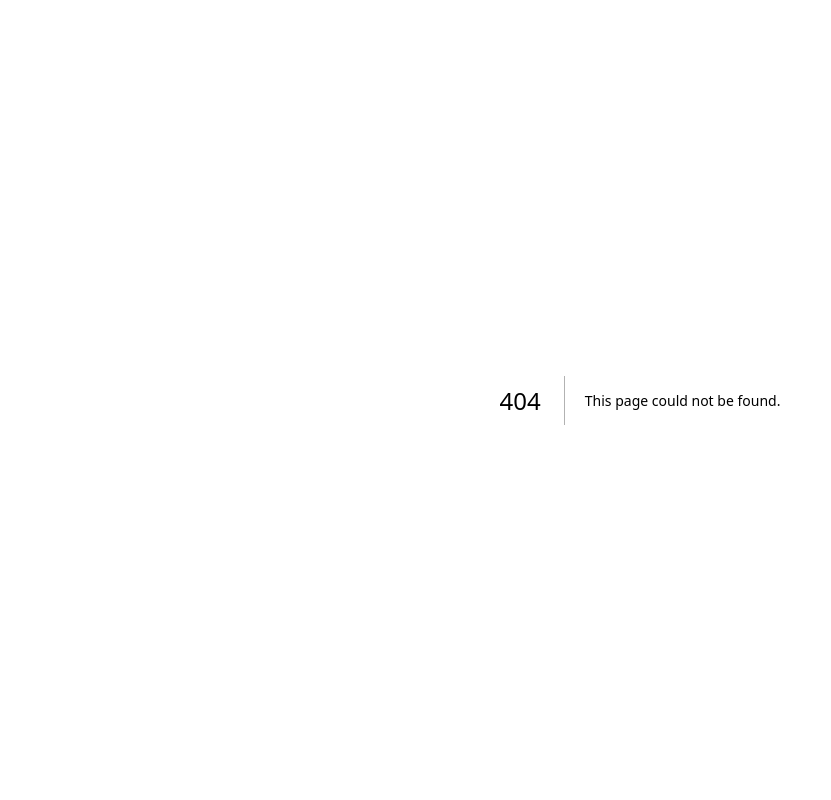
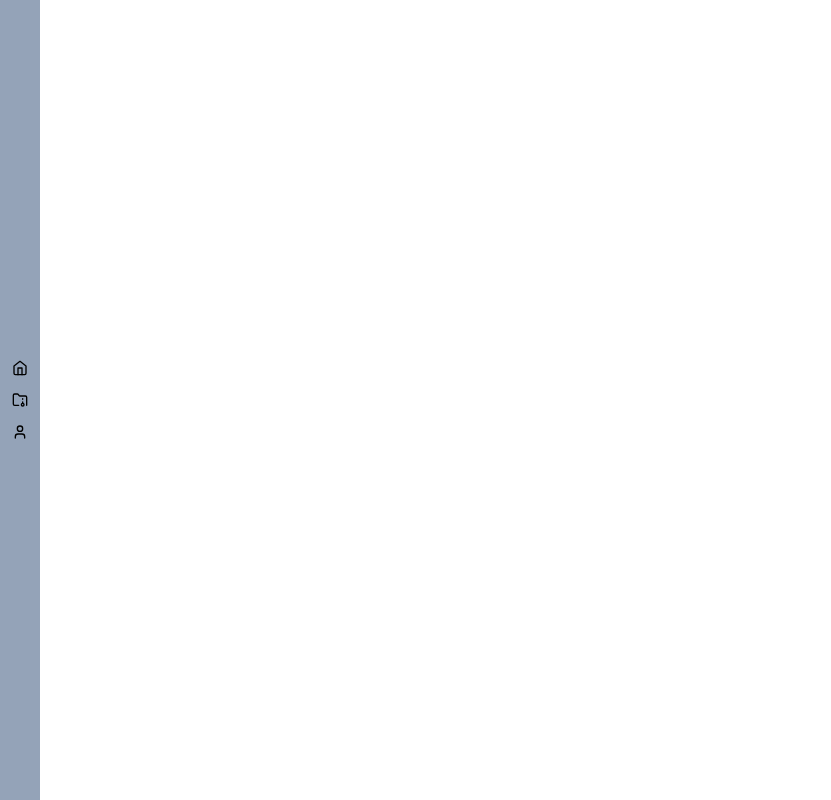
Before and after one commit to Batosai77/App, a Next.js app: page /Home in a window 1280 px wide. Before the commit this address had no page. Shown: the whole page, without its empty margins (0-831 px from the left). Built offline with nearby package versions, Linux system fonts and the light colour scheme.

Commit message:
add Navbar

```diff
--- a/package.json
+++ b/package.json
@@ -12,6 +12,7 @@
     "next": "13.5.6",
     "react": "^18",
     "react-dom": "^18",
+    "react-icons": "^4.11.0",
     "react-live-clock": "^6.1.16",
     "react-particles": "^2.12.2",
     "react-type-animation": "^3.2.0",
--- /dev/null
+++ b/src/app/Home/page.tsx
@@ -0,0 +1,34 @@
+import Link from 'next/link'
+import React from 'react'
+import {
+    LuHome,
+    LuUser,
+    LuFolderArchive
+            } from 'react-icons/lu'
+
+const iconData = [
+    {name:'home', path: '/Home', icon: <LuHome/>},
+    {name:'project', path: '/Project', icon: <LuFolderArchive/>},
+    {name:'about', path: '/About', icon: <LuUser/>},
+]
+
+
+const Home = () => {
+    return (
+        <>
+            <nav >
+                <div className='flex items-center md:flex-col justify-center gap-4 fixed bottom-0 md:left-0 w-full md:w-10
+                 h-max md:h-screen
+                 bg-slate-400'>
+                    {iconData.map((link, index)=> {
+                        return (
+                            <Link href={link.path} key={index}>{link.icon}</Link>
+                        )
+                    })}
+                </div>
+            </nav>
+        </>
+    )
+}
+
+export default Home
--- a/src/components/LandingPage.tsx
+++ b/src/components/LandingPage.tsx
@@ -1,4 +1,5 @@
 'use client'
+import Link from 'next/link';
 import React, { useEffect, useState } from 'react';
 import { hydrateRoot } from 'react-dom/client';
 import { TypeAnimation } from 'react-type-animation';
@@ -21,7 +22,15 @@ const LandingPage = () => {
     return (
       <>
       <div className='flex flex-col h-screen w-full justify-center items-center'>
-        <div className='animate animated-textColor bg-gradient-to-l from-green-500 via-emerald-500 to-teal-600 text-transparent bg-clip-text text-5xl font-semibold '>WELCOME</div>
+        <div className='animate animated-textColor bg-gradient-to-l
+         from-green-500 via-emerald-500 to-teal-600 text-transparent bg-clip-text
+         text-5xl font-semibold '>
+          WELCOME
+        </div>
+        <Link
+        className= 'text-white'
+        href={'/Home'}> Get Started
+        </Link>
       </div>
       </>
     )
```
Also changed, not shown: 1 other file (tests, documents, lock files or other folders).
